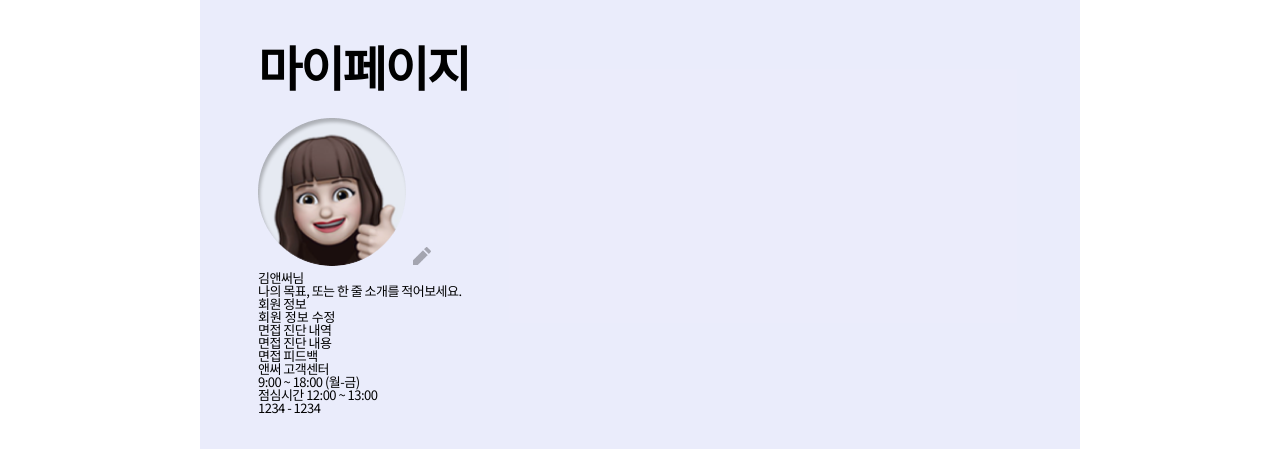
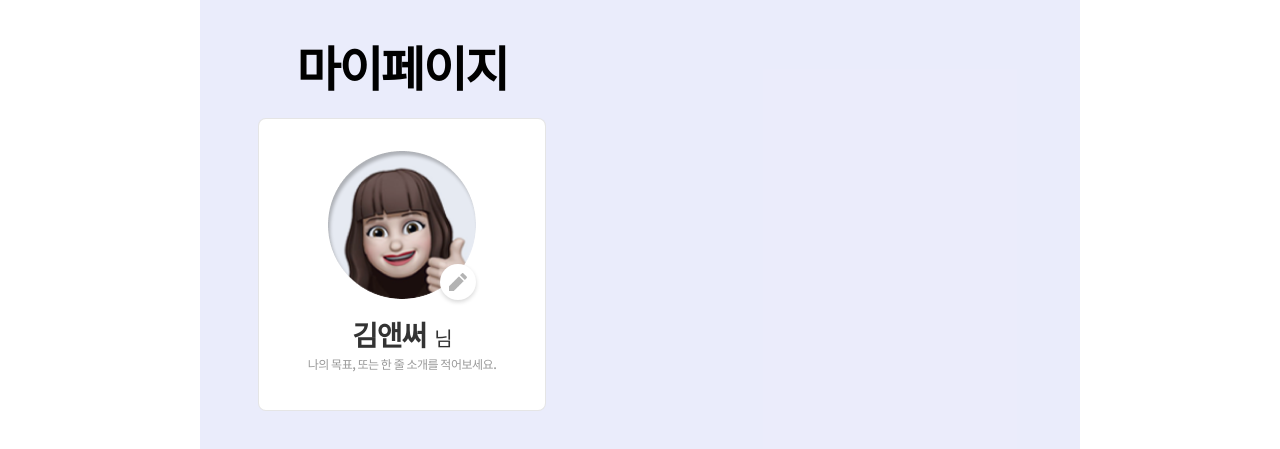
Before and after one commit to Parkminem/answer, a React (Vite) app: page /mypage in a window 1280 px wide. Shown: the part 440-889 px from the top of the page. Built offline with nearby package versions, Linux system fonts and the light colour scheme; a web font is replaced by a local one.

Commit message:
feat : 페이지 레이아웃 구현

```diff
--- a/src/components/UI/PageCard.jsx
+++ b/src/components/UI/PageCard.jsx
@@ -5,9 +5,9 @@ import styles from '@/components/UI/PageCard.module.scss';
 const PageCard = ({ children }) => {
 	const cx = classNames.bind(styles);
 	return (
-		<section className={cx('page-wrap')}>
+		<div className={cx('page-wrap')}>
 			<div className={cx('page__container')}>{children}</div>
-		</section>
+		</div>
 	);
 };
 
--- /dev/null
+++ b/src/components/UI/SectionCard.jsx
@@ -0,0 +1,16 @@
+import React from 'react';
+import classNames from 'classnames/bind';
+import BreadCrumb from '@/components/myPage/Breadcrumb';
+import styles from '@/components/UI/SectionCard.module.scss';
+
+const SectionCard = ({ children }) => {
+	const cx = classNames.bind(styles);
+	return (
+		<div className={cx('container')}>
+			<BreadCrumb />
+			{children}
+		</div>
+	);
+};
+
+export default SectionCard;
--- /dev/null
+++ b/src/components/UI/SectionCard.module.scss
@@ -0,0 +1,5 @@
+.container {
+	display: flex;
+	flex-direction: column;
+	width: 100%;
+}
--- a/src/components/myPage/Breadcrumb.module.scss
+++ b/src/components/myPage/Breadcrumb.module.scss
@@ -0,0 +1,11 @@
+.breadcrumb {
+	font-weight: 500;
+	font-size: 20px;
+	color: #666666;
+	margin-bottom: 16px;
+	text-align: right;
+	span {
+		display: inline-block;
+		margin-left: 12px;
+	}
+}
--- a/src/components/myPage/Feedback.jsx
+++ b/src/components/myPage/Feedback.jsx
@@ -1,11 +1,11 @@
 import React from 'react';
-import BreadCrumb from '@/components/myPage/Breadcrumb';
+import SectionCard from '@/components/UI/SectionCard';
 
 const Feedback = () => {
 	return (
-		<div className="hi">
-			<BreadCrumb />
-		</div>
+		<SectionCard>
+			<div className="">안녕하세요</div>
+		</SectionCard>
 	);
 };
 
--- a/src/components/myPage/SideBar.jsx
+++ b/src/components/myPage/SideBar.jsx
@@ -24,15 +24,16 @@ const SideBar = () => {
 						</h2>
 						<p>나의 목표, 또는 한 줄 소개를 적어보세요.</p>
 					</div>
+				</div>
 				<div className={cx('sidebar__gnb')}>
 					<ul className={cx('sidebar__gnb__list')}>
-							<li className={cx('sidebar__gnb__depth01')}>
+						<li className={cx('sidebar__gnb__depth01', 'active')}>
 							<Link to="">
 								<span>회원 정보</span>
 							</Link>
 							<ul className={cx('sidebar__gnb__depth02')}>
-									<li>
-										<Link to="">회원 정보 수정</Link>
+								<li className={cx('active')}>
+									<Link to="">· 회원 정보 수정</Link>
 								</li>
 							</ul>
 						</li>
@@ -43,18 +44,17 @@ const SideBar = () => {
 							<ul className={cx('sidebar__gnb__depth02')}>
 								<li>
 									<Link to="">
-											<span>면접 진단 내용</span>
+										<span>· 면접 진단 내용</span>
 									</Link>
 								</li>
 								<li>
 									<Link to="">
-											<span>면접 피드백</span>
+										<span>· 면접 피드백</span>
 									</Link>
 								</li>
 							</ul>
 						</li>
 					</ul>
-					</div>
 				</div>
 			</div>
 			<div className={cx('sidebar__bot')}>
@@ -64,8 +64,8 @@ const SideBar = () => {
 				<div className={cx('sidebar__bot__tel-box')}>
 					<p>9:00 ~ 18:00 (월-금)</p>
 					<p>점심시간 12:00 ~ 13:00</p>
+					<h2>1234 - 1234</h2>
 				</div>
-				<h2>1234 - 1234</h2>
 			</div>
 		</div>
 	);
--- a/src/components/myPage/SideBar.module.scss
+++ b/src/components/myPage/SideBar.module.scss
@@ -1,17 +1,134 @@
 .sidebar {
-	margin-top: 50px;
+	margin: 50px 58px 0 0;
+	min-width: 288px;
 }
 .sidebar__top {
+	display: flex;
+	flex-direction: column;
+	align-items: center;
 	h1 {
 		font-weight: 700;
 		font-size: 48px;
 		margin-bottom: 28px;
 	}
-	.__info-box {
+	&__info-box {
 		background: #ffffff;
 		border: 1px solid rgba(0, 0, 0, 0.1);
 		border-radius: 8px;
-		.__img-box {
+		padding: 32px 0 40px 0;
+		width: 100%;
+		display: flex;
+		flex-direction: column;
+		align-items: center;
+	}
+}
+.sidebar__info-box {
+	&__img-box {
+		position: relative;
+		text-align: center;
+		margin-bottom: 20px;
+		button {
+			position: absolute;
+			bottom: 0;
+			right: 0;
+			background-color: #ffffff;
+			box-shadow: 0px 2px 4px rgba(0, 0, 0, 0.16);
+			border-radius: 100%;
+			width: 36px;
+			height: 36px;
+			display: flex;
+			justify-content: center;
+			align-items: center;
+		}
+	}
+	&__name-box {
+		text-align: center;
+		h2 {
+			color: #333;
+			font-weight: 500;
+			font-size: 20px;
+			margin-bottom: 10px;
+			strong {
+				font-weight: 700;
+				font-size: 28px;
+				margin-right: 8px;
+			}
+		}
+		p {
+			font-size: 12px;
+			font-weight: 500;
+			color: #999;
 		}
 	}
 }
+.sidebar__gnb {
+	margin: 40px 0 160px 0;
+	&__depth01 {
+		> a {
+			margin-bottom: 16px;
+			background-color: #fff;
+			border: 1px solid rgba(0, 0, 0, 0.1);
+			border-radius: 36px;
+			color: #666;
+			font-weight: 500;
+			font-size: 28px;
+			width: 256px;
+			height: 72px;
+			display: flex;
+			align-items: center;
+			justify-content: center;
+		}
+		&.active {
+			> a {
+				background: #9da9f3;
+				color: #fff;
+			}
+		}
+	}
+	&__depth02 {
+		li {
+			padding-left: 20px;
+			font-weight: 400;
+			margin-bottom: 16px;
+			color: #333333;
+			font-size: 20px;
+			&.active {
+				font-weight: 700;
+			}
+			a {
+				width: 100%;
+				display: inline-block;
+			}
+		}
+	}
+}
+.sidebar__bot {
+	background: rgba(255, 255, 255, 0.6);
+	border-radius: 4px;
+	width: 100%;
+	padding: 15px 30px;
+	h1 {
+		font-weight: 400;
+		color: #333;
+		font-size: 36px;
+		margin-bottom: 15px;
+		strong {
+			font-weight: 700;
+		}
+	}
+	&__tel-box {
+		p {
+			color: #666;
+			font-size: 16px;
+			font-weight: 400;
+			margin-bottom: 6px;
+		}
+		h2 {
+			color: #1d27bc;
+			opacity: 0.8;
+			font-weight: 700;
+			font-size: 40px;
+			margin-top: 15px;
+		}
+	}
+}
```
Lines whose indentation alone changed are shown as unchanged.
